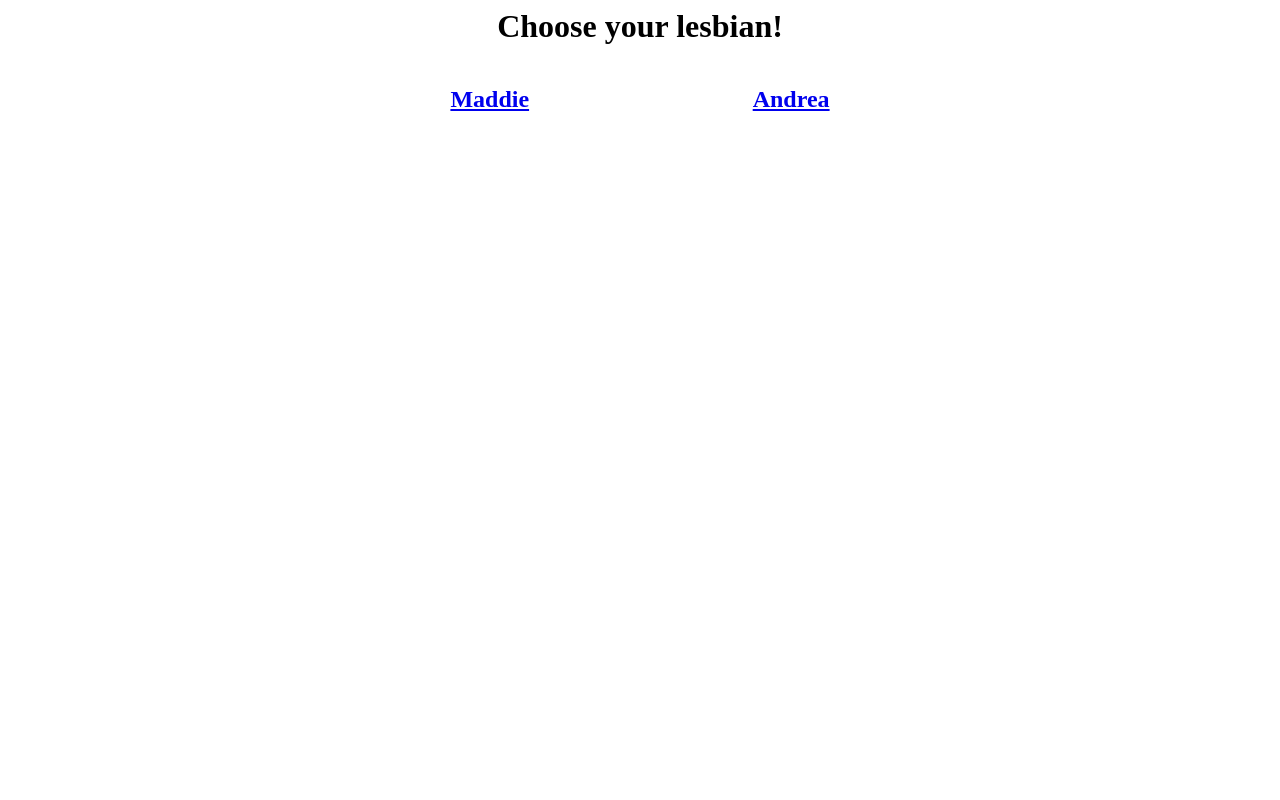
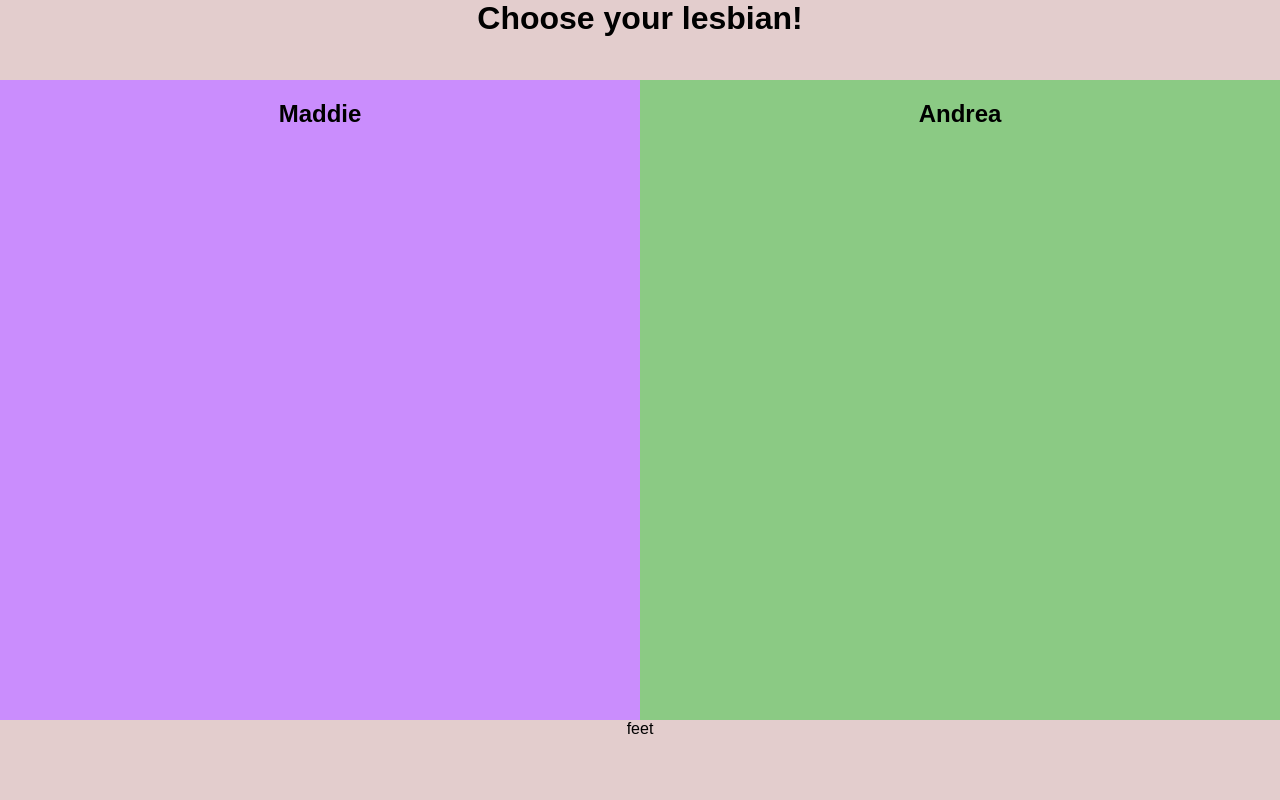
Before and after one commit to elsayne/elsayne.github.io, a PHP site: page / in a window 1280 px wide. Run offline with PHP 8.4, Linux system fonts and the light colour scheme.

Commit message:
Make it shiny

```diff
--- a/Andrea/index.html
+++ b/Andrea/index.html
@@ -4,3 +4,5 @@
     </style>
 </head>
 <h1>Ready for the mosh pit, shaka brah!</h1>
+<p>Andrea is the love of my life and I can hardly believe I get to spend time with her following our dreams. Děkuju, moje lásko</p>
+<a href="/index.html">Back</a>
--- a/Maddie/index.html
+++ b/Maddie/index.html
@@ -4,3 +4,4 @@
     </style>
 </head>
 <h1>I love you cutie. :3</h1>
+<a href="/index.html">Back</a>
--- a/index.html
+++ b/index.html
@@ -1,13 +1,22 @@
 <html lang="en">
+  <link rel="stylesheet" href="style.css">
   <head>
-    <link rel="stylesheet" href="style.css">
+
     <title>An Elsayne Place</title>
   </head>
   <body>
-    <h1>Choose your lesbian!</h1>
-    <div class="center">
-      <a href="Maddie/index.html" style="float: left;"><h2>Maddie</h2></a>
-      <a href="Andrea/index.html" style="float: right;"><h2>Andrea</h2></a>
+    <div id="container">
+      <header><h1>Choose your lesbian!</h1></header>
+      <div id="content">
+        <div id="left">
+          <h2>Maddie</h2>
+        <a href="Maddie/index.html"></a></div>
+        <div id="right">
+          <h2>Andrea</h2>
+        <a href="Andrea/index.html"></a></div>
+      </div>
+      <footer>feet</footer>
     </div>
   </body>
+  <script src="script.js"></script>
 </html>
--- /dev/null
+++ b/script.js
@@ -0,0 +1,9 @@
+const leftDiv = document.getElementById('left');
+const rightDiv = document.getElementById('right');
+
+leftDiv.addEventListener('click', () => {
+    window.location.href = '/Maddie/index.html';
+});
+rightDiv.addEventListener('click', () => {
+    window.location.href = '/Andrea/index.html';
+});
--- a/style.css
+++ b/style.css
@@ -1,8 +1,44 @@
-h1 {
+header, footer {
+    width: 100%;
+    height: 10vh;
     text-align: center;
 }
 
-.center {
+body {
+    margin: 0;
+    padding: 0;
+    font-family: Arial, sans-serif;
+    background-color: #e3cdcd;
+}
+
+h1 {
+    text-align: center;
+    margin: 0;
+}
+
+#content {
+    overflow: auto;
+    width: 100%;
+    display: flex;
+}
+
+#left, #right {
+    text-align: center;
     margin: auto;
-    width: 30%;
+    width: 50%;
+    height: 80vh;
+    cursor: pointer;
 }
+
+#left {
+    float: left;
+    background-color: #ca8dfd;
+
+}
+
+#right {
+
+    float: right;
+    background-color: #8bca84;
+
+}
```
